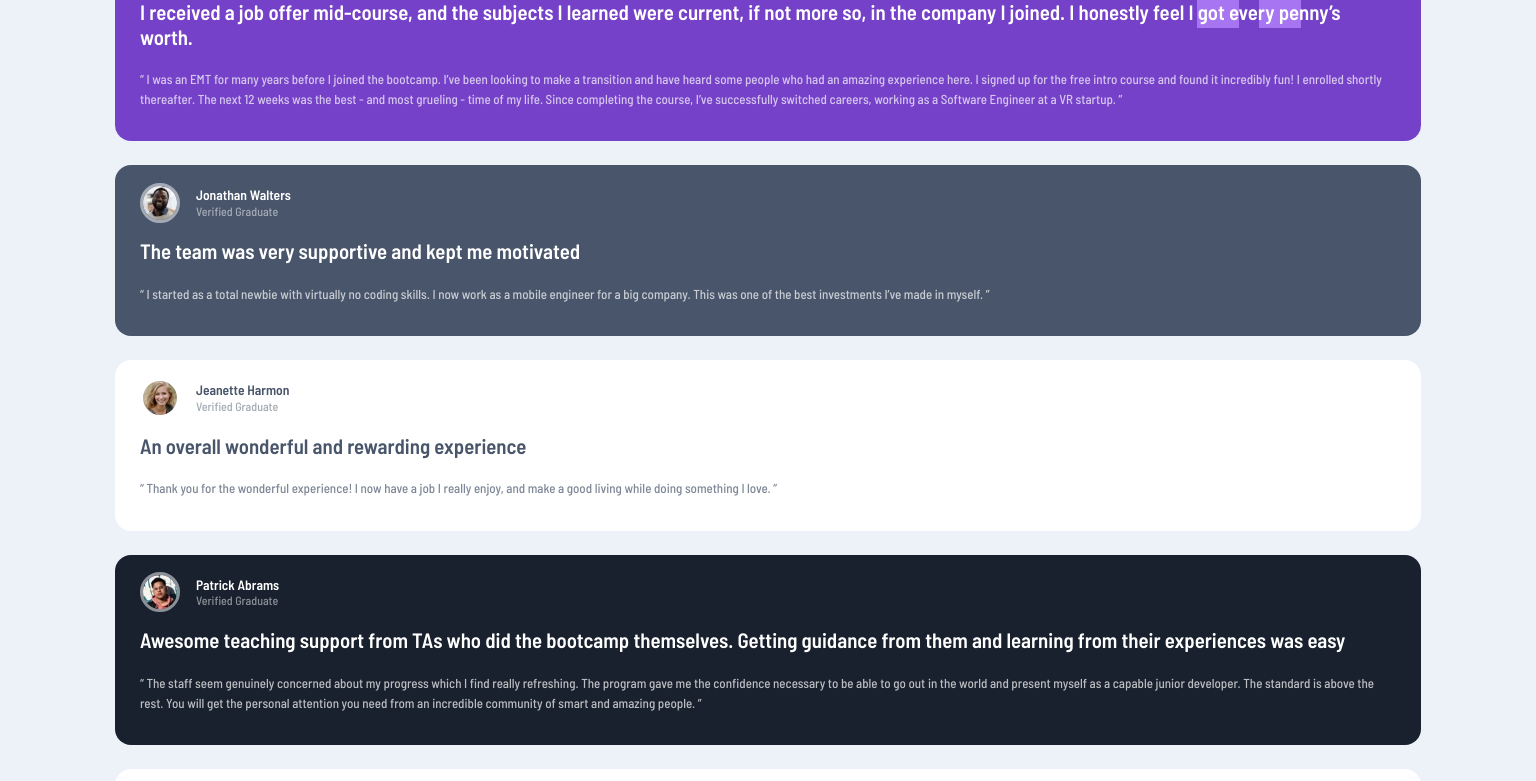
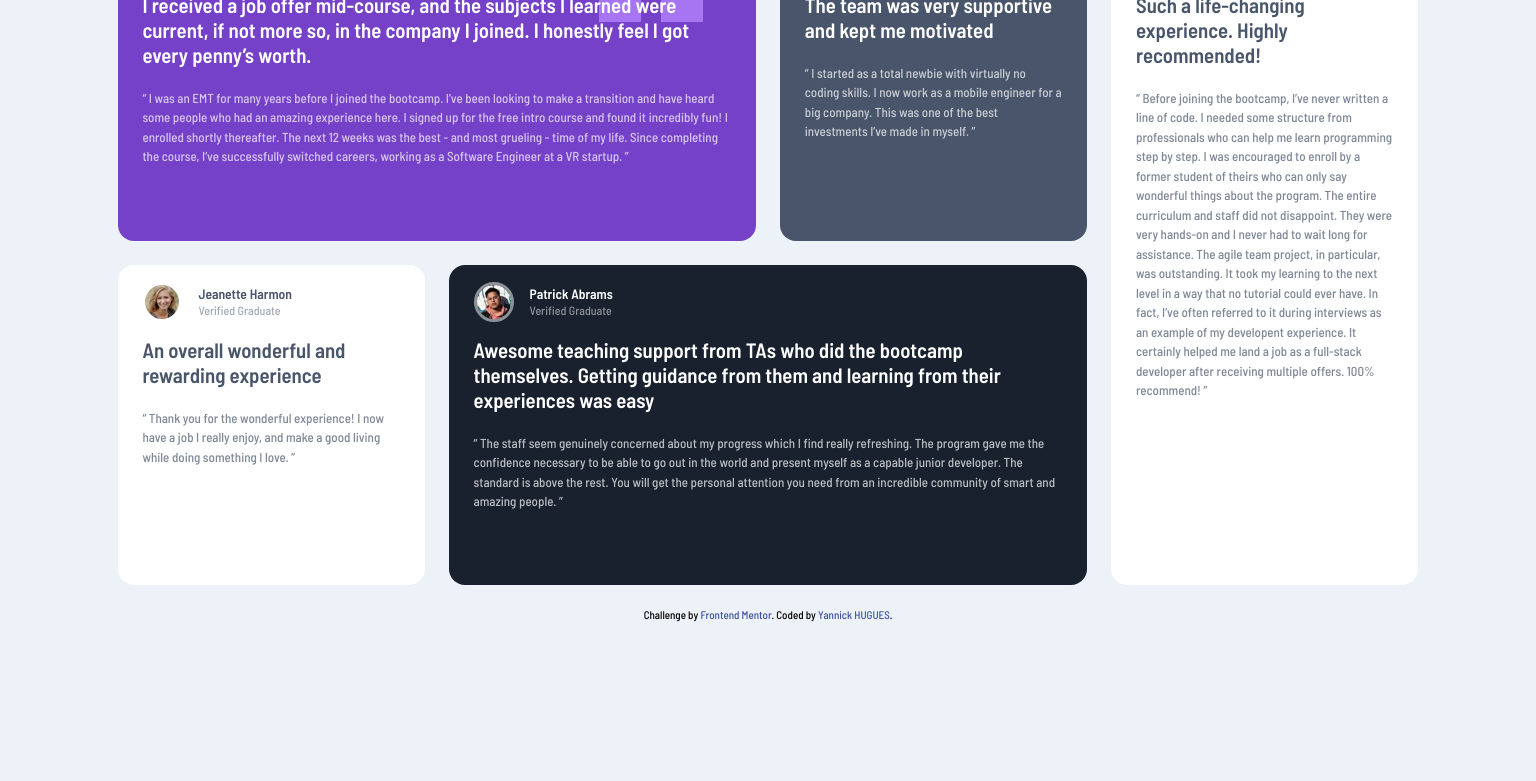
Before and after one commit to YannHug/Testimonials-grid-section-challenge, a plain HTML site: page html/index.html in a window 1536 px wide. Shown: the part 122-903 px from the top of the page. After the commit the page ends 800 px from the top, so only its background shows below. Drawn offline with Linux system fonts and the light colour scheme.

Commit message:
responsive css sreen > 1440px

```diff
--- a/css/style.css
+++ b/css/style.css
@@ -7,7 +7,10 @@ html {
   --grayish-blue: #ecf2f8;
 
   font-family: 'Barlow Semi Condensed', sans-serif;
+  font-weight: 500;
 }
+
+/* Mobile First */
 
 .attribution {
   font-size: 11px;
@@ -99,3 +102,51 @@ body {
 .article--patrick {
   background-color: var(--blackish-blue);
 }
+
+/* Desktop 1440px */
+
+@media screen and (min-width: 1440px) {
+  body {
+    height: 100vh;
+  }
+
+  .grid {
+    display: grid;
+    grid-template-columns: auto 20% 20% 20% 20% auto;
+    grid-template-rows: auto auto auto;
+    column-gap: 1.5rem;
+    width: 100%;
+    height: 100%;
+    margin: 0;
+  }
+
+  .article--daniel {
+    grid-column: 2 / span 2;
+    grid-row: 2 / 2;
+  }
+
+  .article--jonathan {
+    grid-column: 4 / span 1;
+    grid-row: 2 / 2;
+  }
+
+  .article--kira {
+    grid-column: 5 / span 1;
+    grid-row: 2 / span 2;
+  }
+
+  .article--jeanette {
+    grid-column: 2 / span 1;
+    grid-row: 3 / 3;
+  }
+
+  .article--patrick {
+    grid-column: 3 / span 2;
+    grid-row: 3 / 3;
+  }
+
+  .attribution {
+    grid-column: 1 / span 6;
+    grid-row: 4 / 4;
+  }
+}
--- a/html/index.html
+++ b/html/index.html
@@ -130,12 +130,12 @@
       </blockquote>
     </article>
 
+    <div class="attribution">
+      Challenge by <a href="https://www.frontendmentor.io?ref=challenge" target="_blank">Frontend Mentor</a>.
+      Coded by <a href="#">Yannick HUGUES</a>.
+    </div>
   </section>
 
-  <div class="attribution">
-    Challenge by <a href="https://www.frontendmentor.io?ref=challenge" target="_blank">Frontend Mentor</a>.
-    Coded by <a href="#">Yannick HUGUES</a>.
-  </div>
 </body>
 
 </html>
```
